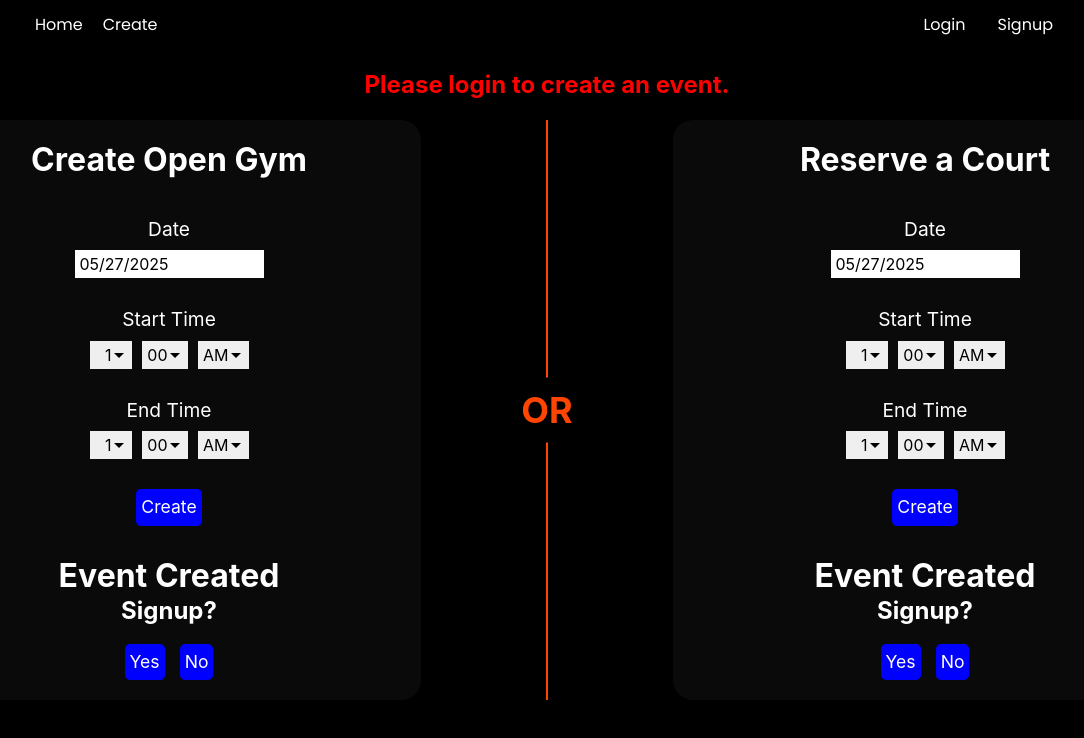
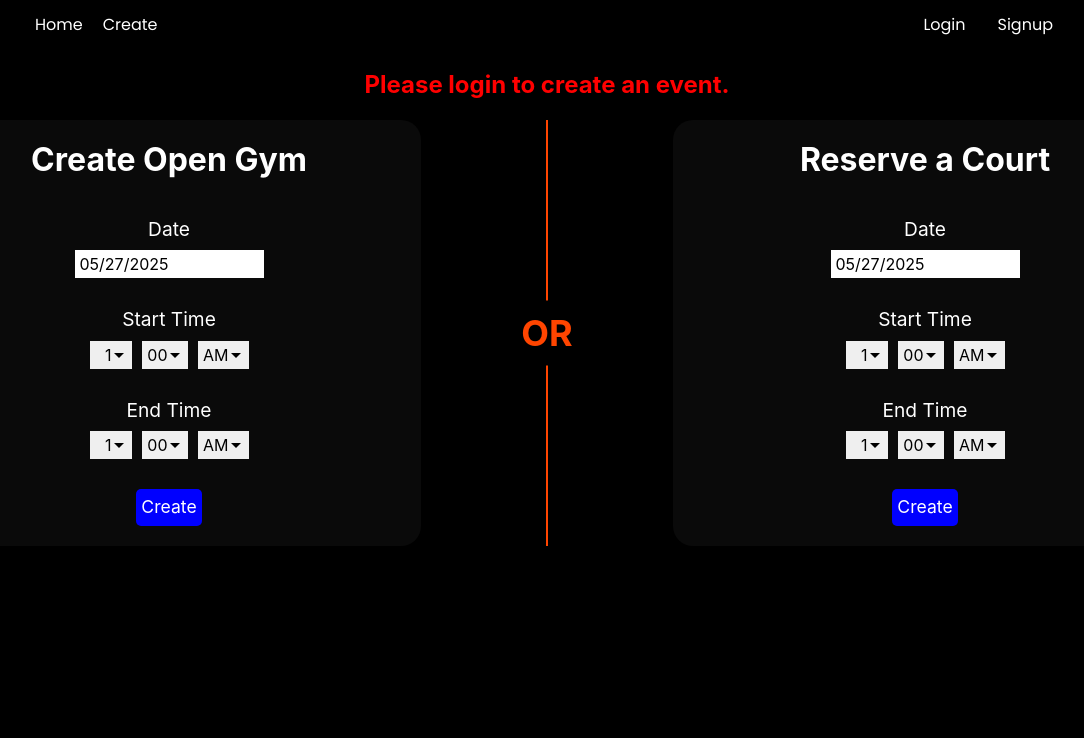
Before and after one commit to wbrush/gamehunter, a React (Vite) app in the folder real_code/frontend_react/: page /create in a window 1280 px wide. Shown: the top 738 px of the page, without its empty margins (93-1177 px from the left). Built offline with nearby package versions, Linux system fonts and the light colour scheme.

Commit message:
updated signup modal visibility

```diff
--- a/real_code/frontend_react/src/components/createForm/form.jsx
+++ b/real_code/frontend_react/src/components/createForm/form.jsx
@@ -18,7 +18,7 @@ const Form = ({ form }) => {
     const [endMinute, setEndMinute] = useState(0)
     const [endCycle, setEndCycle] = useState('AM')
     const [creationFailure, setCreationFailure] = useState(false)
-    const [signupModal, setSignupModal] = useState(true)
+    const [signupModal, setSignupModal] = useState(false)
     const [eventId, setEventId] = useState(null)
 
     useEffect(() => {
```
